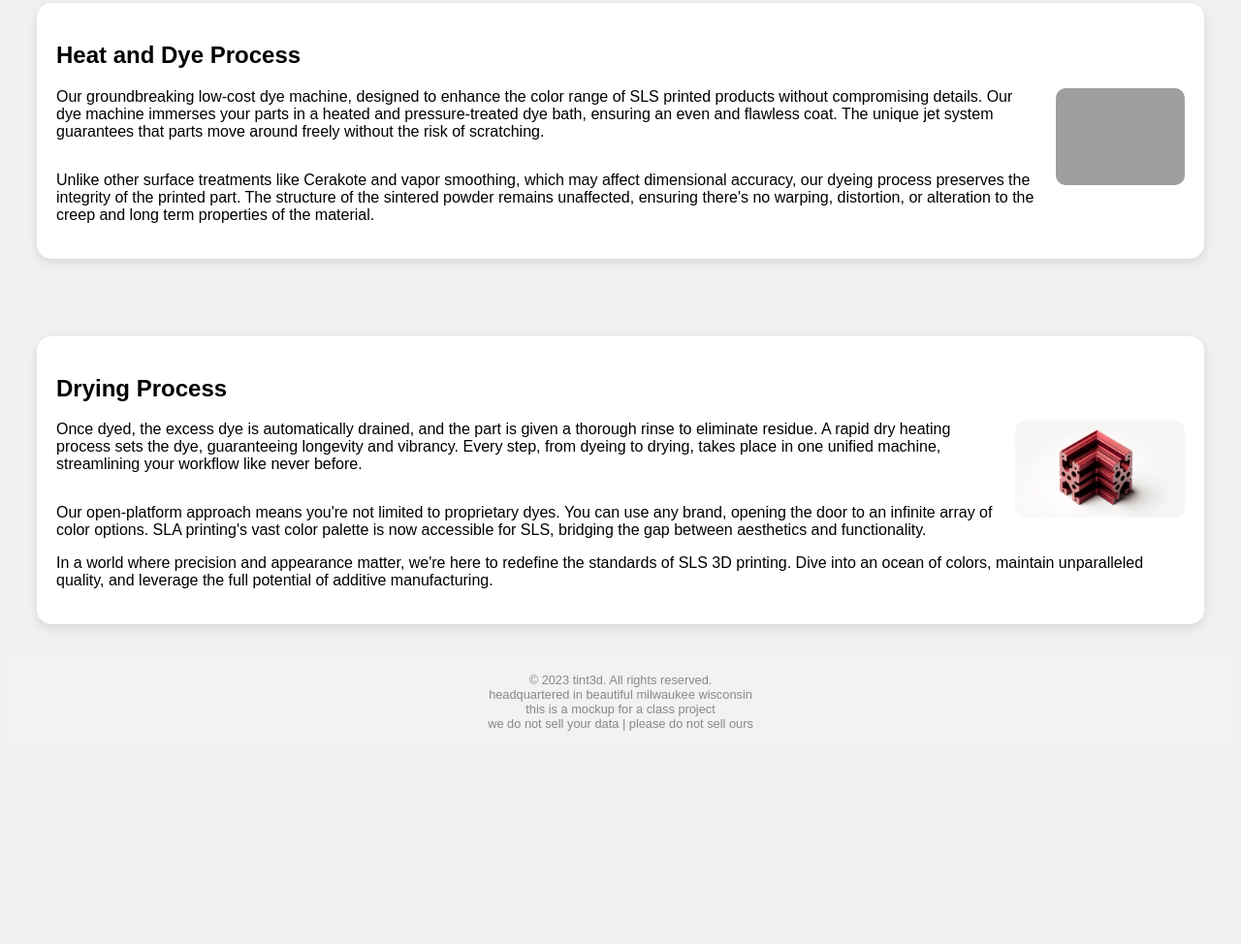
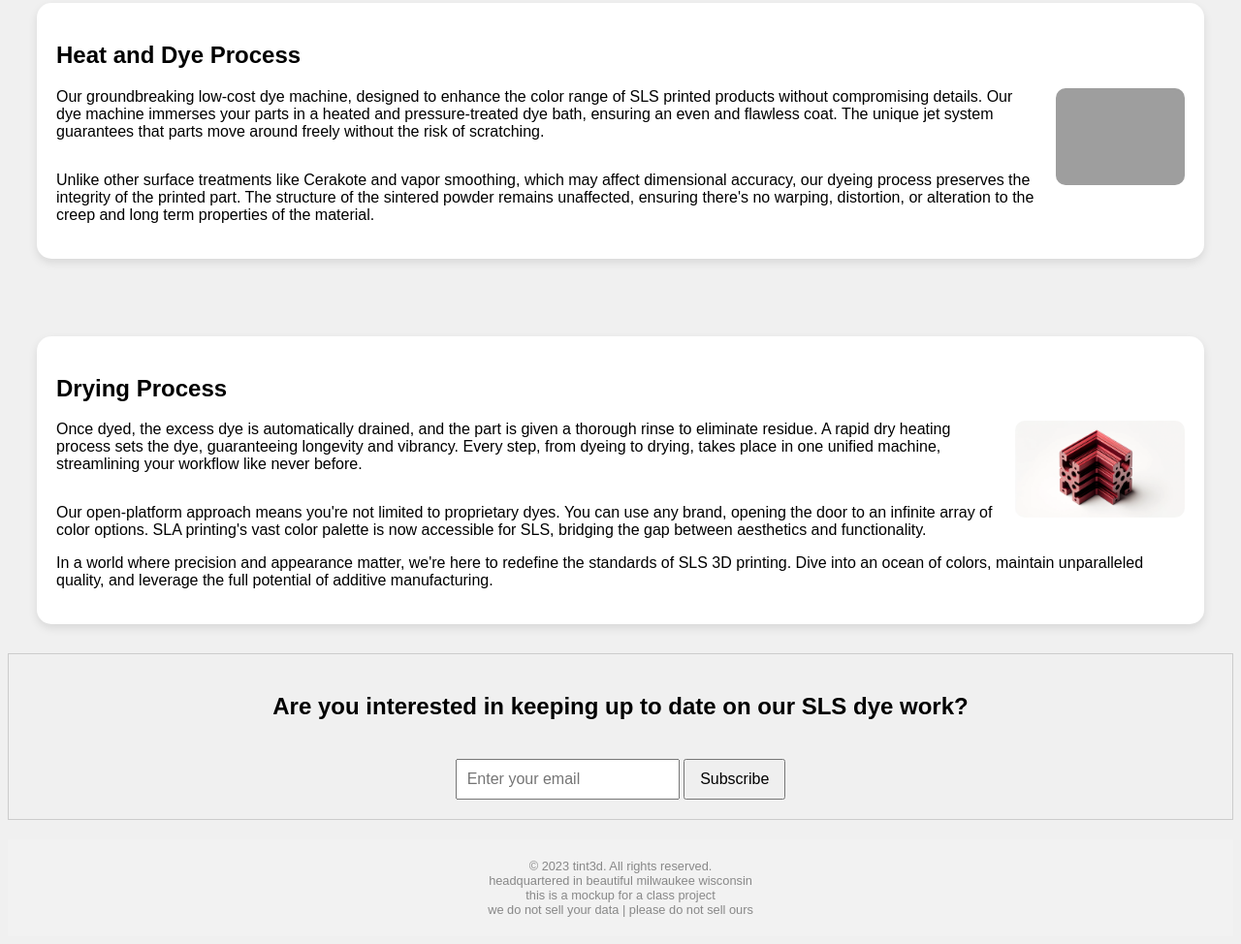
Before and after one commit to dombarry/tint3d-web, a website: page index.html in a window 1280 px wide. Shown: the part 421-1395 px from the top of the page at 97% size. Before the commit the page ends 1203 px from the top, so only its background shows below. Drawn offline with Linux system fonts and the light colour scheme; grey boxes are pictures that could not be loaded.

Commit message:
added email collection to index

```diff
--- a/index.html
+++ b/index.html
@@ -114,6 +114,14 @@
     <p>Our open-platform approach means you're not limited to proprietary dyes. You can use any brand, opening the door to an infinite array of color options. SLA printing's vast color palette is now accessible for SLS, bridging the gap between aesthetics and functionality.</p>
     <p>In a world where precision and appearance matter, we're here to redefine the standards of SLS 3D printing. Dive into an ocean of colors, maintain unparalleled quality, and leverage the full potential of additive manufacturing.</p>
 </div>
+<section style="text-align:center; padding: 20px; border: 1px solid #ccc; margin: 20px 0;">
+    <h2>Are you interested in keeping up to date on our SLS dye work?</h2>
+    <form action="/submit-email" method="post" style="display: inline-block; margin-top: 20px;">
+        <input type="email" name="user_email" placeholder="Enter your email" required style="padding: 10px; font-size: 16px;">
+        <input type="submit" value="Subscribe" style="padding: 10px 15px; font-size: 16px;">
+    </form>
+</section>
+
 </body>
 
 <footer style="background-color: #f2f2f2; padding: 20px 0; text-align: center;; font-size: 0.8em;">
```
